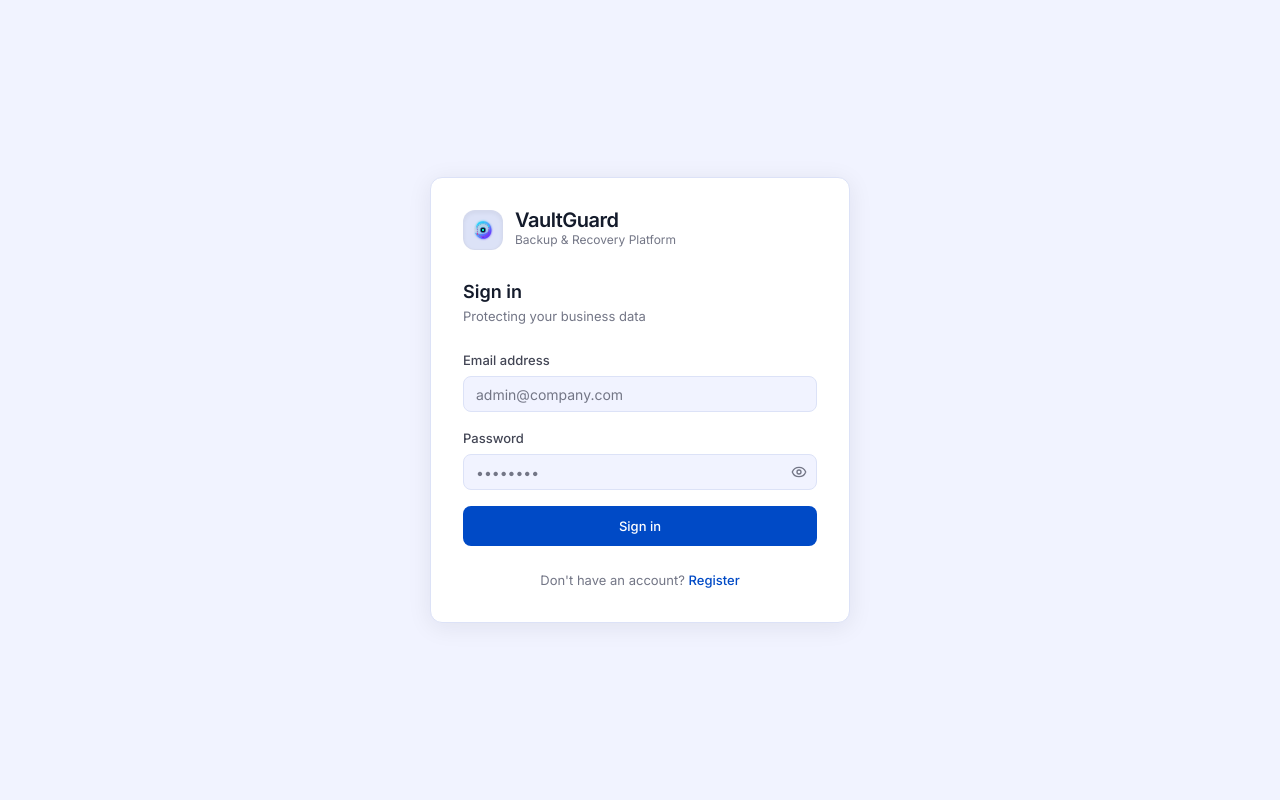
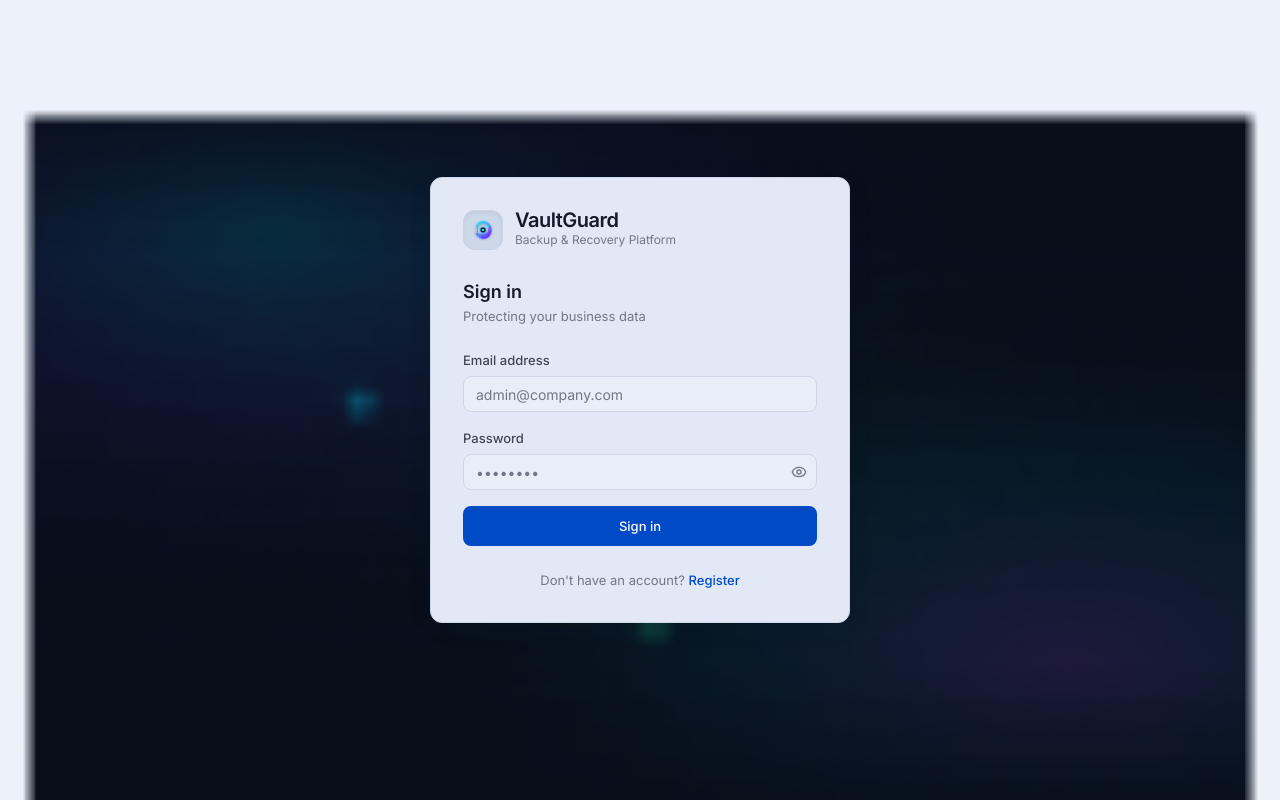
Before and after one commit to Sri20112001/db-backup-app, a React (Vite) app in the folder client/: page /vaultguard/login in a window 1280 px wide. Built offline with nearby package versions, Linux system fonts and the light colour scheme; no server answers.

Commit message:
style(client): set screen(2).png as app background image

```diff
--- a/client/src/components/AppLayout.tsx
+++ b/client/src/components/AppLayout.tsx
@@ -5,7 +5,7 @@ import ToastContainer from './ToastContainer'
 import RealtimeProvider from './RealtimeProvider'
 
 const AppLayout = () => (
-  <div className="h-screen overflow-hidden bg-surface-container-low">
+  <div className="h-screen overflow-hidden bg-transparent">
     <FloatingDock />
     <RealtimeProvider />
     <main className="h-full w-full pl-24 pr-8 py-6 flex flex-col min-h-0">
--- a/client/src/features/auth/components/LoginPage.tsx
+++ b/client/src/features/auth/components/LoginPage.tsx
@@ -35,7 +35,7 @@ const LoginPage = () => {
   };
 
   return (
-    <div className="min-h-screen bg-surface-container-low flex items-center justify-center px-4">
+    <div className="min-h-screen bg-transparent flex items-center justify-center px-4">
       <div className="w-full max-w-[420px] bg-surface-container-lowest rounded-xl border border-surface-variant shadow-[0_4px_24px_rgba(20,27,43,0.08)] p-8">
         {/* Logo */}
         <div className="flex items-center gap-3 mb-8">
--- a/client/src/features/auth/components/RegisterPage.tsx
+++ b/client/src/features/auth/components/RegisterPage.tsx
@@ -56,7 +56,7 @@ const RegisterPage = () => {
   const inputCls = 'w-full h-9 px-3 rounded-lg border border-surface-variant bg-surface-container-low text-[14px] text-on-surface placeholder:text-outline focus:outline-none focus:ring-2 focus:ring-primary/20 focus:border-primary transition-all'
 
   return (
-    <div className="min-h-screen bg-surface-container-low flex items-center justify-center px-4">
+    <div className="min-h-screen bg-transparent flex items-center justify-center px-4">
       <div className="w-full max-w-[420px] bg-surface-container-lowest rounded-xl border border-surface-variant shadow-[0_4px_24px_rgba(20,27,43,0.08)] p-8">
         <div className="flex items-center gap-3 mb-8">
           <div className="w-10 h-10 rounded-xl bg-surface-container-highest flex items-center justify-center border border-outline-variant/30 shadow-inner">
--- a/client/src/features/setup/SetupPage.tsx
+++ b/client/src/features/setup/SetupPage.tsx
@@ -37,7 +37,7 @@ const SetupPage = () => {
   }
 
   return (
-    <div className="min-h-screen bg-surface-container-low flex items-center justify-center px-4">
+    <div className="min-h-screen bg-transparent flex items-center justify-center px-4">
       <div className="w-full max-w-[420px] bg-surface-container-lowest rounded-xl border border-surface-variant shadow-[0_4px_24px_rgba(20,27,43,0.08)] p-8">
         <div className="flex items-center gap-3 mb-8">
           <div className="w-10 h-10 rounded-xl bg-surface-container-highest flex items-center justify-center border border-outline-variant/30 shadow-inner">
--- a/client/src/index.css
+++ b/client/src/index.css
@@ -2,16 +2,16 @@
 
 @theme {
   /* ========================================================
-     SURFACES: VaultGuard Light Theme
+     LIGHT SURFACES (Soft Blue Mist / Glare-Free Ice Base)
      ======================================================== */
-  --color-surface: #f9f9ff;
-  --color-surface-dim: #d3daef;
-  --color-surface-bright: #f9f9ff;
-  --color-surface-container-lowest: #ffffff;
-  --color-surface-container-low: #f1f3ff;
-  --color-surface-container: #e9edff;
-  --color-surface-container-high: #e1e8fd;
-  --color-surface-container-highest: #dce2f7;
+  --color-surface: #edf1fa;
+  --color-surface-dim: #d4dced;
+  --color-surface-bright: #f2f5fc;
+  --color-surface-container-lowest: #e2e8f5;
+  --color-surface-container-low: #e8eef8;
+  --color-surface-container: #dfe6f3;
+  --color-surface-container-high: #d6e0ee;
+  --color-surface-container-highest: #ccd7e7;
   --color-on-surface: #141b2b;
   --color-on-surface-variant: #434655;
   --color-inverse-surface: #293040;
@@ -19,21 +19,21 @@
   --color-outline: #737686;
   --color-outline-variant: #c3c6d7;
 
-  /* Primary Accent: Blue */
-  --color-surface-tint: #0053db;
+  /* Primary: VaultGuard Ultramarine Blue (~230°) */
+  --color-surface-tint: #004ac6;
   --color-primary: #004ac6;
   --color-on-primary: #ffffff;
   --color-primary-container: #2563eb;
   --color-on-primary-container: #eeefff;
   --color-inverse-primary: #b4c5ff;
 
-  /* Secondary Accent: Teal/Blue */
+  /* Secondary: Deep Steel Blue (~210°) */
   --color-secondary: #006591;
   --color-on-secondary: #ffffff;
-  --color-secondary-container: #39b8fd;
-  --color-on-secondary-container: #004666;
+  --color-secondary-container: #0284c7;
+  --color-on-secondary-container: #f0f9ff;
 
-  /* Tertiary Accent: Indigo */
+  /* Tertiary: Deep Iris Indigo (~250°) */
   --color-tertiary: #3e3fcc;
   --color-on-tertiary: #ffffff;
   --color-tertiary-container: #585be6;
@@ -60,9 +60,9 @@
   --color-on-tertiary-fixed-variant: #2f2ebe;
 
   /* Backgrounds */
-  --color-background: #f9f9ff;
+  --color-background: #edf1fa;
   --color-on-background: #141b2b;
-  --color-surface-variant: #dce2f7;
+  --color-surface-variant: #ccd7e7;
 
   /* Typography */
   --font-sans: Inter, system-ui, sans-serif;
@@ -85,6 +85,11 @@
   }
   body {
     background-color: var(--color-surface);
+    background-image: url('/background.png');
+    background-size: cover;
+    background-position: center;
+    background-repeat: no-repeat;
+    background-attachment: fixed;
     color: var(--color-on-surface);
     font-family: var(--font-sans);
     font-size: 14px;
@@ -99,46 +104,54 @@
   .font-mono { font-family: var(--font-mono); }
 }
 
-/* Obsidian Telemetry Dark Mode */
+/* ========================================================
+   DARK MODE: 1-to-1 Mathematical Inverse (Exact Same Hues)
+   ======================================================== */
 .dark {
-  --color-surface: #f9f9ff;
-  --color-surface-dim: #d3daef;
-  --color-surface-bright: #f9f9ff;
-  --color-surface-container-lowest: #ffffff;
-  --color-surface-container-low: #f1f3ff;
-  --color-surface-container: #e9edff;
-  --color-surface-container-high: #e1e8fd;
-  --color-surface-container-highest: #dce2f7;
-  --color-on-surface: #141b2b;
-  --color-on-surface-variant: #434655;
-  --color-inverse-surface: #293040;
-  --color-inverse-on-surface: #edf0ff;
-  --color-outline: #737686;
-  --color-outline-variant: #c3c6d7;
+  /* Surfaces: Darkened from the exact same 230° blue-gray family */
+  --color-surface: #0f1422;
+  --color-surface-dim: #0a0d17;
+  --color-surface-bright: #1c2338;
+  --color-surface-container-lowest: #080b13;
+  --color-surface-container-low: #131929;
+  --color-surface-container: #171f33;
+  --color-surface-container-high: #1d273f;
+  --color-surface-container-highest: #263352;
+  --color-on-surface: #e9edff;
+  --color-on-surface-variant: #c3c6d7;
+  --color-inverse-surface: #e9edff;
+  --color-inverse-on-surface: #0f1422;
+  --color-outline: #8d90a1;
+  --color-outline-variant: #303749;
 
-  --color-surface-tint: #0053db;
-  --color-primary: #004ac6;
-  --color-on-primary: #ffffff;
-  --color-primary-container: #2563eb;
+  /* Primary: Exactly uses your light theme's inverse-primary token (#b4c5ff) */
+  --color-surface-tint: #b4c5ff;
+  --color-primary: #b4c5ff;
+  --color-on-primary: #002670;
+  --color-primary-container: #004ac6;
   --color-on-primary-container: #eeefff;
-  --color-inverse-primary: #b4c5ff;
+  --color-inverse-primary: #004ac6;
 
-  --color-secondary: #006591;
-  --color-on-secondary: #ffffff;
-  --color-secondary-container: #39b8fd;
-  --color-on-secondary-container: #004666;
+  /* Secondary: Softened Steel Blue (Matches #006591 family) */
+  --color-secondary: #89ceff;
+  --color-on-secondary: #00344d;
+  --color-secondary-container: #004c6e;
+  --color-on-secondary-container: #c9e6ff;
 
-  --color-tertiary: #3e3fcc;
-  --color-on-tertiary: #ffffff;
-  --color-tertiary-container: #585be6;
-  --color-on-tertiary-container: #f1eeff;
+  /* Tertiary: Softened Violet-Iris (Matches #3e3fcc family) */
+  --color-tertiary: #c0c1ff;
+  --color-on-tertiary: #191494;
+  --color-tertiary-container: #2f2ebe;
+  --color-on-tertiary-container: #e1e0ff;
 
-  --color-error: #ba1a1a;
-  --color-on-error: #ffffff;
-  --color-error-container: #ffdad6;
-  --color-on-error-container: #93000a;
+  /* Semantic Crimson */
+  --color-error: #ffb4ab;
+  --color-on-error: #690005;
+  --color-error-container: #93000a;
+  --color-on-error-container: #ffdad6;
 
-  --color-background: #f9f9ff;
-  --color-on-background: #141b2b;
-  --color-surface-variant: #dce2f7;
+  /* Backgrounds */
+  --color-background: #0f1422;
+  --color-on-background: #e9edff;
+  --color-surface-variant: #263352;
 }
```
Also changed, not shown: client/public/background.png (added).
